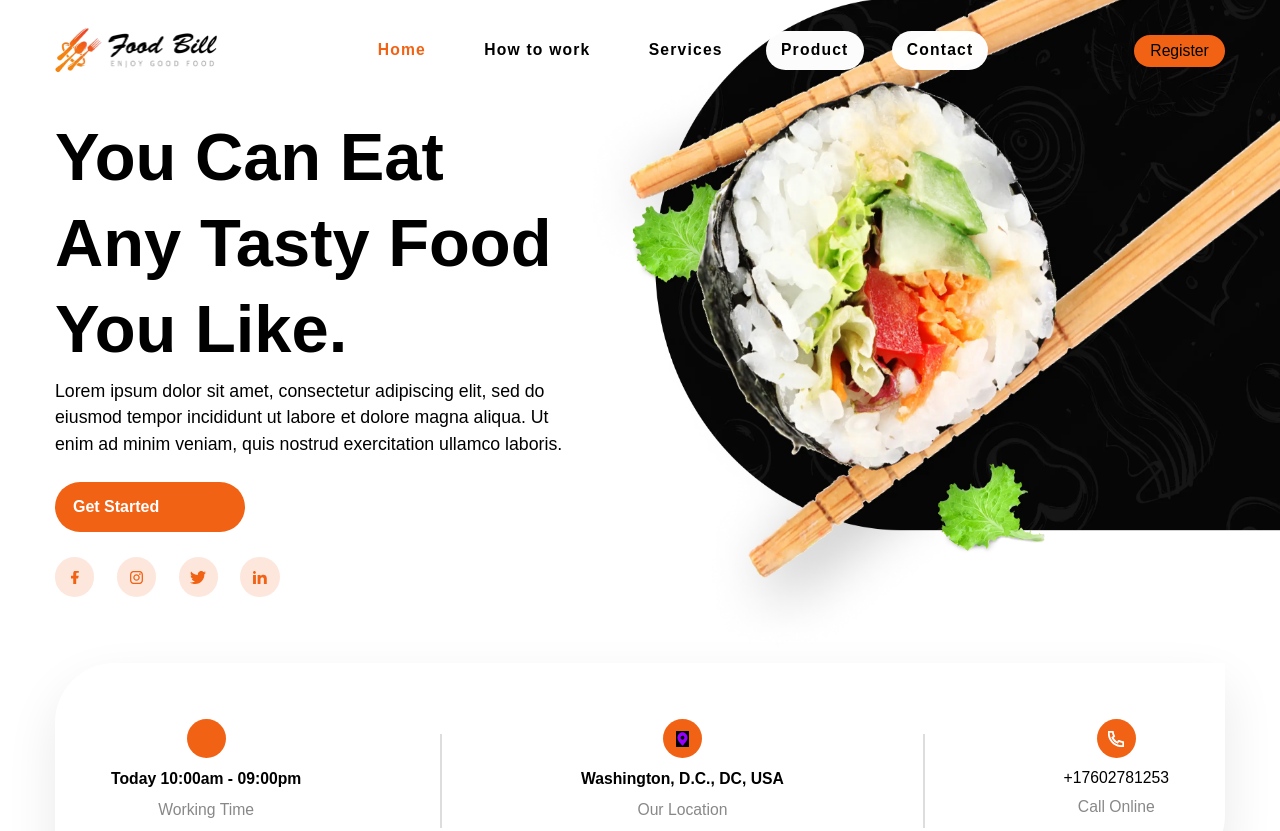
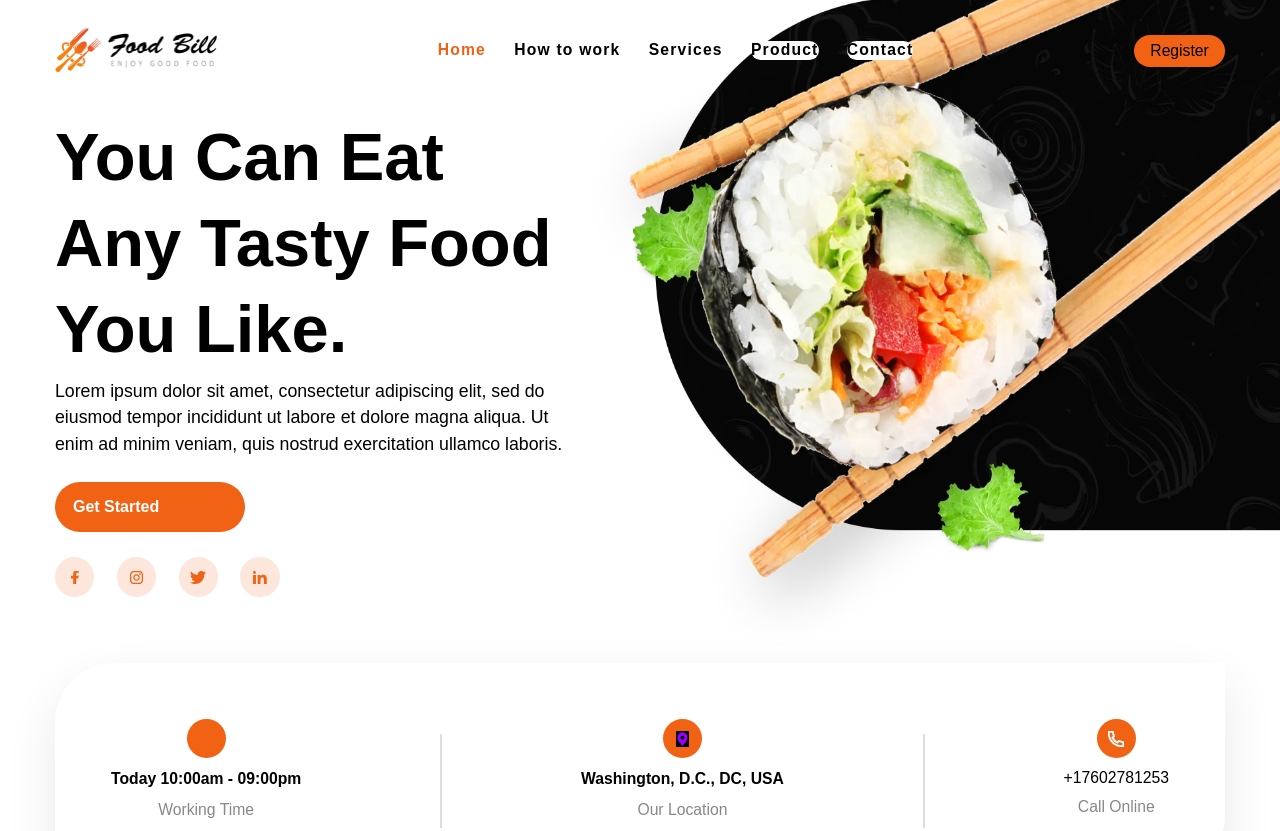
Before and after one commit to lesia-grapeniuk/dev-projects, a plain HTML site: page project-3/index.html in a window 1280 px wide. Shown: the top 831 px of the page. Drawn offline with Linux system fonts and the light colour scheme; files whose address does not match are found by name; a web font is replaced by a local one.

Commit message:
Add files via upload

```diff
--- a/project-3/index.html
+++ b/project-3/index.html
@@ -24,7 +24,7 @@
               <img src="src/assets/image/logo.webp" alt="logo" class="top-header__img">
             </div>
             <nav class="top-header__nav">
-              <ul data-da=".bottom-container__container, 815" class="top-header__list">
+              <ul data-da=".bottom-container__container, 665" class="top-header__list">
                 <li class="top-header__item top-header__item--first">
                   <a href="#" class="top-header__link">Home</a>
                 </li>
--- a/project-3/src/scss/page/_header.scss
+++ b/project-3/src/scss/page/_header.scss
@@ -43,7 +43,7 @@
   &__bottom {
     display: none;
 
-    @media (max-width: toEm(815)) {
+    @media (max-width: toEm(665)) {
       display: block;
       @include adaptiveValue("padding-top", 20, 5);
       @include adaptiveValue("padding-bottom", 20, 5);
@@ -144,10 +144,6 @@
   // .top-header__link
 
   &__link {
-    padding: toRem(10);
-    padding-block: toRem(10);
-    padding-inline: toRem(15);
-
     background-color: rgba(255, 255, 255, 0.99);
     border-radius: toRem(23);
 
```
Also changed, not shown: project-3/dist/style.css.
